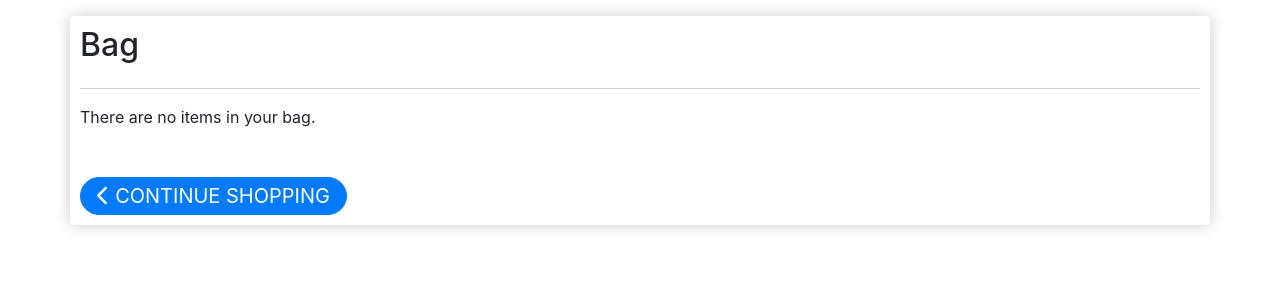
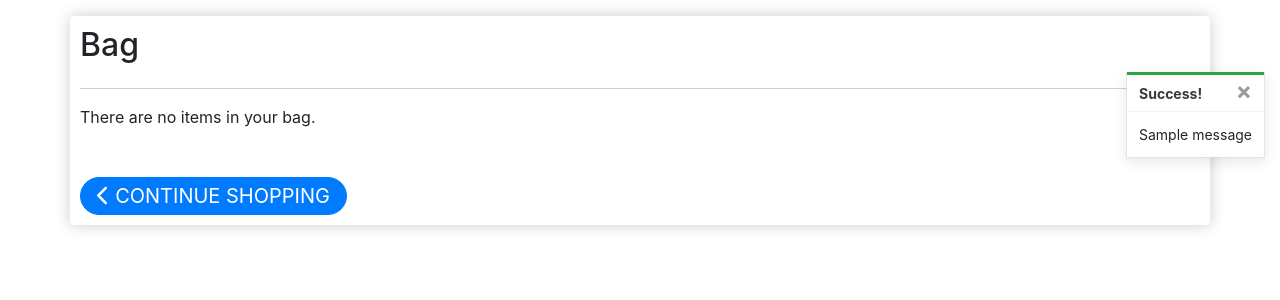
Before and after one commit to jpg6453/body-coach, a Django app: page /bag/ in a window 1280 px wide. Shown: the top 300 px of the page. Run offline with Django 3.2, Linux system fonts and the light colour scheme; tables that the repository leaves empty hold one stand-in row (values such as "Sample post"); one stand-in notice (Sample message) is shown; some libraries are stand-ins or nearby versions.

Commit message:
add toast messages functionality

```diff
--- a/bag/views.py
+++ b/bag/views.py
@@ -1,4 +1,7 @@
 from django.shortcuts import render, redirect, reverse, HttpResponse
+from django.contrib import messages
+
+from products.models import Product
 
 # Create your views here.
 
@@ -12,6 +15,7 @@ def view_bag(request):
 def add_to_bag(request, item_id):
     """ Add a quantity of the specified product to the shopping bag """
 
+    product = Product.objects.get(pk=item_id)
     quantity = int(request.POST.get('quantity'))
     redirect_url = request.POST.get('redirect_url')
     bag = request.session.get('bag', {})
@@ -20,6 +24,7 @@ def add_to_bag(request, item_id):
         bag[item_id] += quantity
     else:
         bag[item_id] = quantity
+        messages.success(request, f'Added {product.name} to your bag')
 
     request.session['bag'] = bag
 
--- a/body_coach/settings.py
+++ b/body_coach/settings.py
@@ -80,6 +80,8 @@ TEMPLATES = [
     },
 ]
 
+MESSAGE_STORAGE = 'django.contrib.messages.storage.session.SessionStorage'
+
 AUTHENTICATION_BACKENDS = (
     # Needed to login by username in Django admin, regardless of `allauth`
     'django.contrib.auth.backends.ModelBackend',
--- a/static/css/base.css
+++ b/static/css/base.css
@@ -173,3 +173,20 @@ header.masthead .masthead-content .masthead-subheading {
   -webkit-box-shadow: 0 2px 4px rgba(0, 0, 0, 0.16), 0 2px 4px rgba(0, 0, 0, 0.23);
   box-shadow: 0 2px 4px rgba(0, 0, 0, 0.16), 0 2px 4px rgba(0, 0, 0, 0.23);
 }
+
+/*-------------------------------------------------------------------------toast messages*/
+
+.message-container {
+    position: fixed;
+    top: 72px;
+    right: 15px;
+    z-index: 99999999999;
+}
+
+.custom-toast {
+    overflow: visible;
+}
+
+.toast-capper {
+    height: 3px;
+}
--- a/templates/base.html
+++ b/templates/base.html
@@ -37,7 +37,21 @@
     <header class="container-fluid fixed-top"></header>
 
     {% if messages %}
-        <div class="message-container"></div>
+        <div class="message-container">
+            {% for message in messages %}
+                {% with message.level as level %}
+                    {% if level == 40 %}
+                        {% include 'includes/toasts/error_toast.html' %}
+                    {% elif level == 30 %}
+                        {% include 'includes/toasts/warning_toast.html' %}
+                    {% elif level == 25 %}
+                        {% include 'includes/toasts/success_toast.html' %}
+                    {% else %}
+                        {% include 'includes/toasts/info_toast.html' %}
+                    {% endif %}
+                {% endwith %}
+            {% endfor %}
+        </div>
     {% endif %}
 
     {% block page_header %}
@@ -47,6 +61,9 @@
     {% endblock %}
 
     {% block postloadjs %}
+    <script type="text/javascript">
+        $('.toast').toast('show');
+    </script>
     {% endblock %}
 
 
--- /dev/null
+++ b/templates/includes/toasts/success_toast.html
@@ -0,0 +1,49 @@
+<div class="toast custom-toast rounded-0 border-top-0" data-autohide="false">
+    <div class="arrow-up arrow-success"></div>
+    <div class="w-100 toast-capper bg-success"></div>
+    <div class="toast-header bg-white text-dark">
+        <strong class="mr-auto">Success!</strong>
+        <button type="button" class="ml-2 mb-1 close text-dark" data-dismiss="toast" aria-label="Close">
+            <span aria-hidden="true">&times;</span>
+        </button>
+    </div>
+    <div class="toast-body bg-white">
+        {{ message }}
+    </div>
+
+            <!--p class="logo-font bg-white text-black py-1">Your Bag ({{ product_count }})</p>
+            <div class="bag-notification-wrapper">
+                {% for item in bag_items %}
+                    <div class="row">
+                        <div class="col-4 my-1">
+                            <img class="w-100" src="{{ item.product.image.url }}">
+                        </div>
+                        <div class="col-8">
+                            <p class="my-0"><strong>{{ item.product.name }}</strong></p>
+                            <p class="my-0 small">Size: {% if item.product.has_sizes %}{{ item.size|upper }}{% else %}N/A{% endif %}</p>
+                            <p class="my-0 small text-muted">Qty: {{ item.quantity }}</p>
+                        </div>
+                    </div>
+                {% endfor %}
+            </div>
+            <div class="row">
+                <div class="col">
+                    <strong><p class="mt-3 mb-1 text-black">
+                        Total{% if free_delivery_delta > 0 %} (Exc. delivery){% endif %}:
+                        <span class="float-right">${{ total|floatformat:2 }}</span>
+                    </p></strong>
+                    {% if free_delivery_delta > 0 %}
+                        <p class="mb-0 p-2 bg-warning shadow-sm text-black text-center">
+                            Spend <strong>${{ free_delivery_delta }}</strong> more to get free next day delivery!
+                        </p>
+                    {% endif %}
+                    <a href="{% url 'view_bag' %}" class="btn btn-black btn-block rounded-0">
+                        <span class="text-uppercase">Go To Secure Checkout</span>
+                        <span class="icon">
+                            <i class="fas fa-lock"></i>
+                        </span>
+                    </a>
+                </div>
+            </div-->
+
+</div>
```
Also changed, not shown: templates/includes/toasts/error_toast.html (added, +13 -0 lines), templates/includes/toasts/info_toast.html (added, +13 -0 lines), templates/includes/toasts/warning_toast.html (added, +13 -0 lines).
